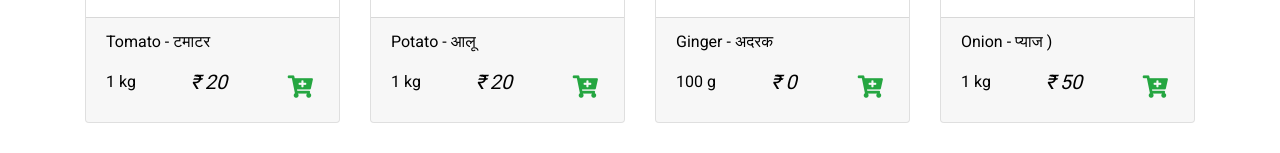
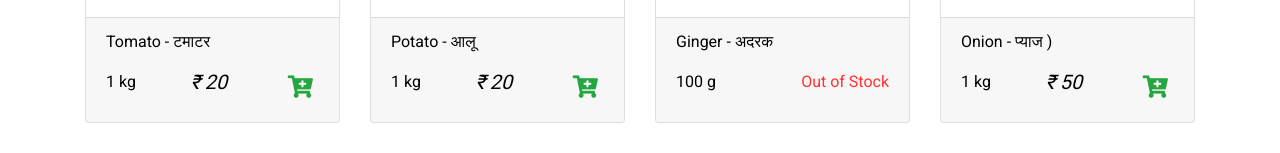
Before and after one commit to Ckbhatia/E-store, a React (Create React App) app: page /vegetables in a window 1280 px wide. Shown: the part 437-590 px from the top of the page. Built offline with nearby package versions, Linux system fonts and the light colour scheme.

Commit message:
feat: add inStock to product

```diff
--- a/src/components/Product.jsx
+++ b/src/components/Product.jsx
@@ -10,9 +10,9 @@ export default function Product({ product }) {
     addToCart,
     incrementItem,
     decrementItem,
-    openModal
+    openModal,
   } = useContext(ProductContext);
-  const { id, title, img, price, inCart, count, quantity } = product;
+  const { id, title, img, price, inCart, count, quantity, inStock } = product;
 
   return (
     <ProductWrapper className="col-9 mx-auto col-md-6 col-lg-3 my-3">
@@ -28,10 +28,12 @@ export default function Product({ product }) {
           </div>
           <div className="container-two d-flex justify-content-between">
             <p className="algin-self-center mb0">{quantity}</p>
-            <h5 className="text-blue font-italic mb-0">
-              <span className="mr-1">₹</span>
-              {price}
-            </h5>
+            {inStock && (
+              <h5 className="text-blue font-italic mb-0">
+                <span className="mr-1">₹</span>
+                {price}
+              </h5>
+            )}
             {inCart ? (
               <div className="cart-control-btn">
                 <button
@@ -56,7 +58,7 @@ export default function Product({ product }) {
                   +
                 </button>
               </div>
-            ) : (
+            ) : inStock ? (
               <span className="cart-btn-container">
                 <button
                   onClick={() => {
@@ -68,6 +70,8 @@ export default function Product({ product }) {
                   <i className="fas fa-cart-plus" />
                 </button>
               </span>
+            ) : (
+              <span className="stock-out-text">Out of Stock</span>
             )}
           </div>
         </div>
@@ -82,8 +86,9 @@ Product.propType = {
     img: PropTypes.string,
     title: PropTypes.string,
     price: PropTypes.number,
-    inCart: PropTypes.bool
-  }).isRequired
+    inCart: PropTypes.bool,
+    inStock: PropTypes.bool,
+  }).isRequired,
 };
 
 const ProductWrapper = styled.div`
@@ -145,4 +150,8 @@ const ProductWrapper = styled.div`
   .cart-btn:hover {
     color: var(--LightGreen);
   }
+  .stock-out-text {
+    color: #ff3131;
+    font-size: 1rem;
+  }
 `;
```
